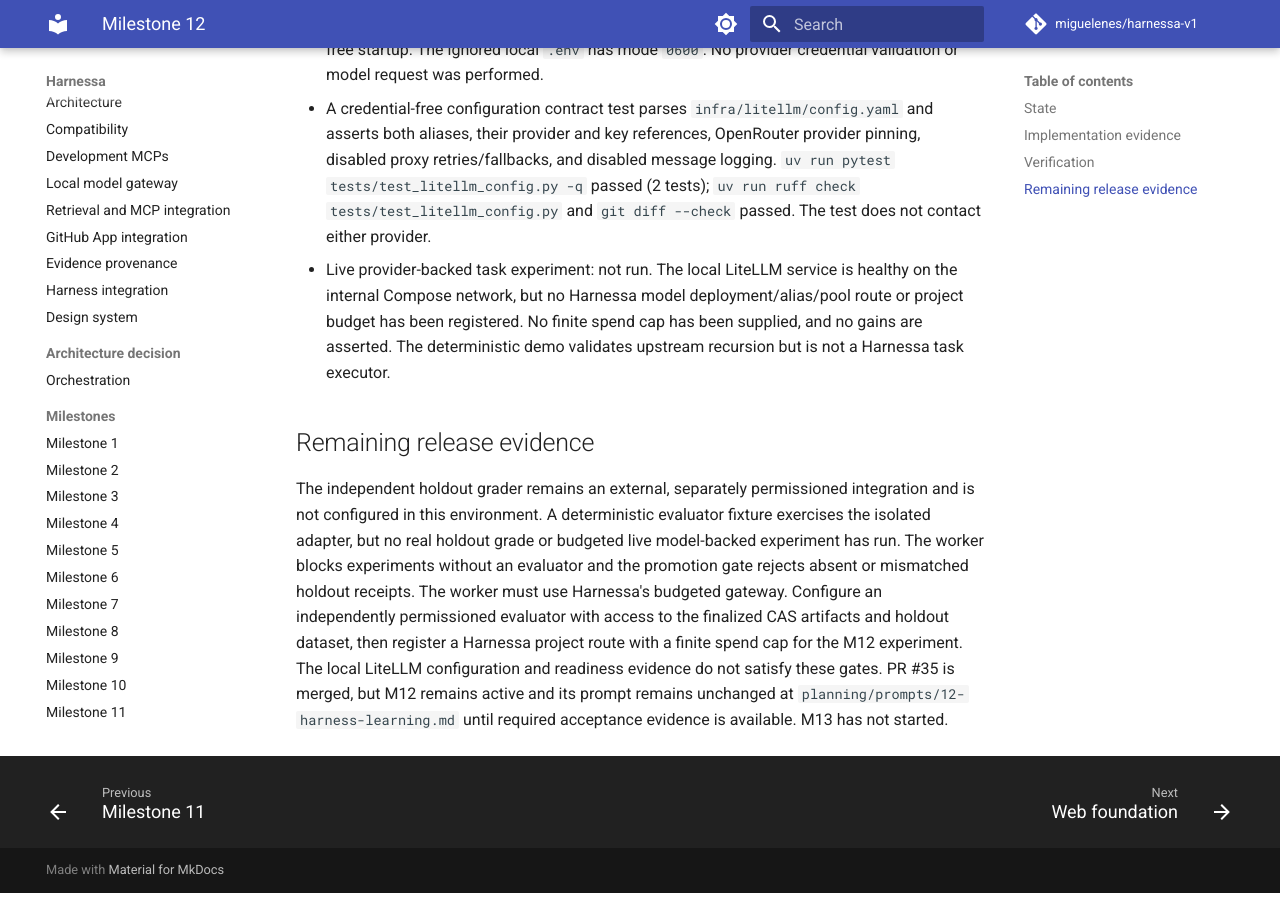
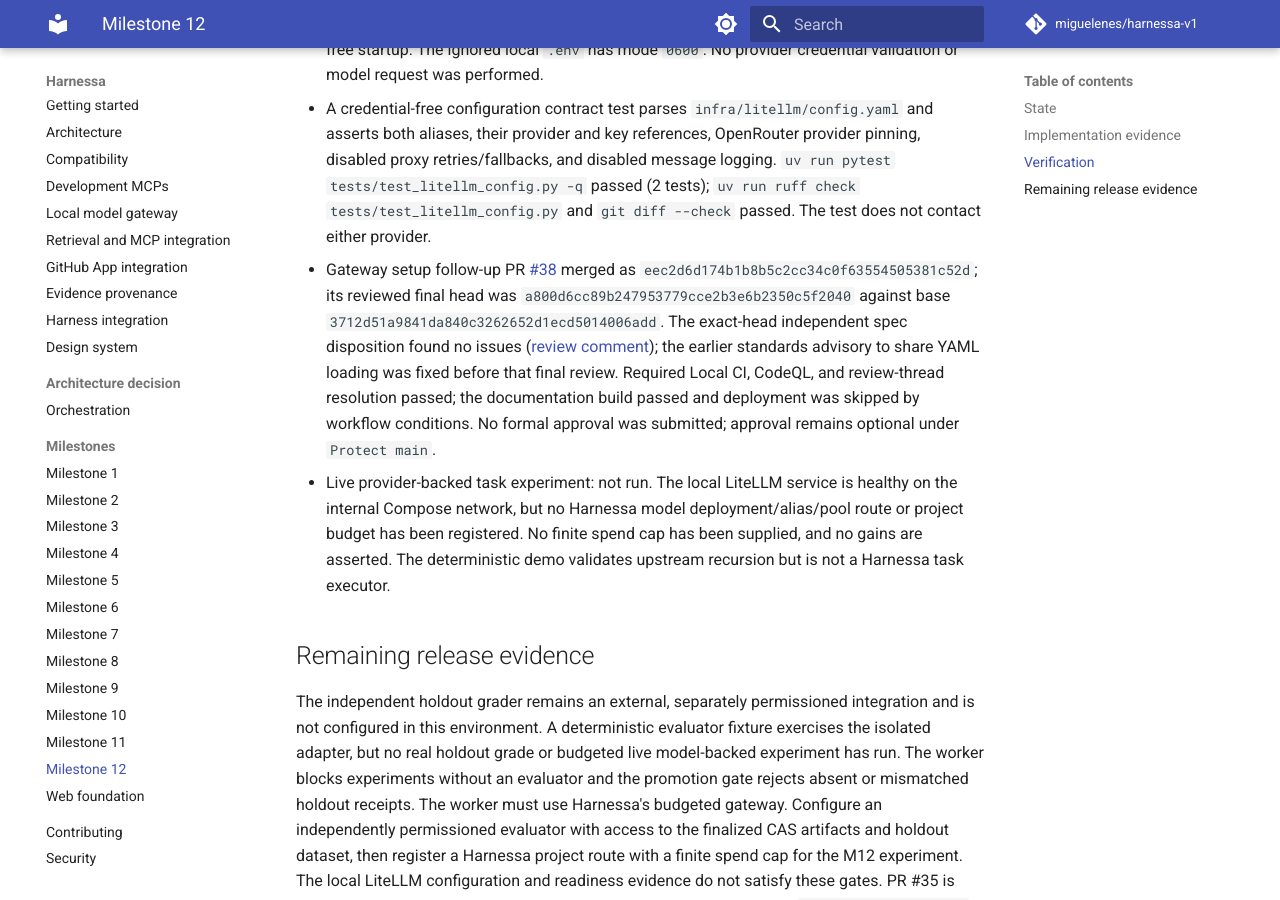
Before and after one commit to miguelenes/harnessa-v1, an MkDocs documentation site: the page built from docs/milestones/12.md, in a window 1280 px wide and 900 px high, scrolled down 2585 px. Built offline with MkDocs 1.6.1 and Material for MkDocs 9.7.7, drawn with Linux system fonts in a browser that asks for light colours; comment, search, counter and statistics services are not loaded.

Commit message:
docs: record LiteLLM gateway merge evidence (#39)

```diff
--- a/docs/milestones/12.md
+++ b/docs/milestones/12.md
@@ -27,6 +27,7 @@
 - Hosted required checks passed on reviewed head `81d9ee2a642b76032520be22702e84bf7988dc58`: Local CI (push and pull-request runs), CodeQL, and review-thread resolution. Documentation build passed; deployment was skipped by workflow conditions. Branch protection remained unchanged, with approval optional and required checks enforced.
 - Gateway follow-up on 2026-10-23: configured the existing pinned LiteLLM Proxy (`v1.83.14-stable.patch.3`) with `harnessa-deepseek-flash` and `harnessa-openrouter-deepseek-flash`, keeping both provider keys confined to the LiteLLM service. The OpenRouter alias pins the DeepSeek provider and disables provider fallback; LiteLLM retries and fallback deployments remain off. The local Compose service reached healthy state, `/health/readiness` returned 200, and `/v1/models` listed both aliases. A separate startup check with both provider variables empty also reached readiness 200, preserving credential-free startup. The ignored local `.env` has mode `0600`. No provider credential validation or model request was performed.
 - A credential-free configuration contract test parses `infra/litellm/config.yaml` and asserts both aliases, their provider and key references, OpenRouter provider pinning, disabled proxy retries/fallbacks, and disabled message logging. `uv run pytest tests/test_litellm_config.py -q` passed (2 tests); `uv run ruff check tests/test_litellm_config.py` and `git diff --check` passed. The test does not contact either provider.
+- Gateway setup follow-up PR [#38](https://github.com/miguelenes/harnessa-v1/pull/38) merged as `eec2d6d174b1b8b5c2cc34c0f63554505381c52d`; its reviewed final head was `a800d6cc89b247953779cce2b3e6b2350c5f2040` against base `3712d51a9841da840c3262652d1ecd5014006add`. The exact-head independent spec disposition found no issues ([review comment](https://github.com/miguelenes/harnessa-v1/pull/38#issuecomment-6373451240)); the earlier standards advisory to share YAML loading was fixed before that final review. Required Local CI, CodeQL, and review-thread resolution passed; the documentation build passed and deployment was skipped by workflow conditions. No formal approval was submitted; approval remains optional under `Protect main`.
 - Live provider-backed task experiment: not run. The local LiteLLM service is healthy on the internal Compose network, but no Harnessa model deployment/alias/pool route or project budget has been registered. No finite spend cap has been supplied, and no gains are asserted. The deterministic demo validates upstream recursion but is not a Harnessa task executor.
 
 ## Remaining release evidence
```
